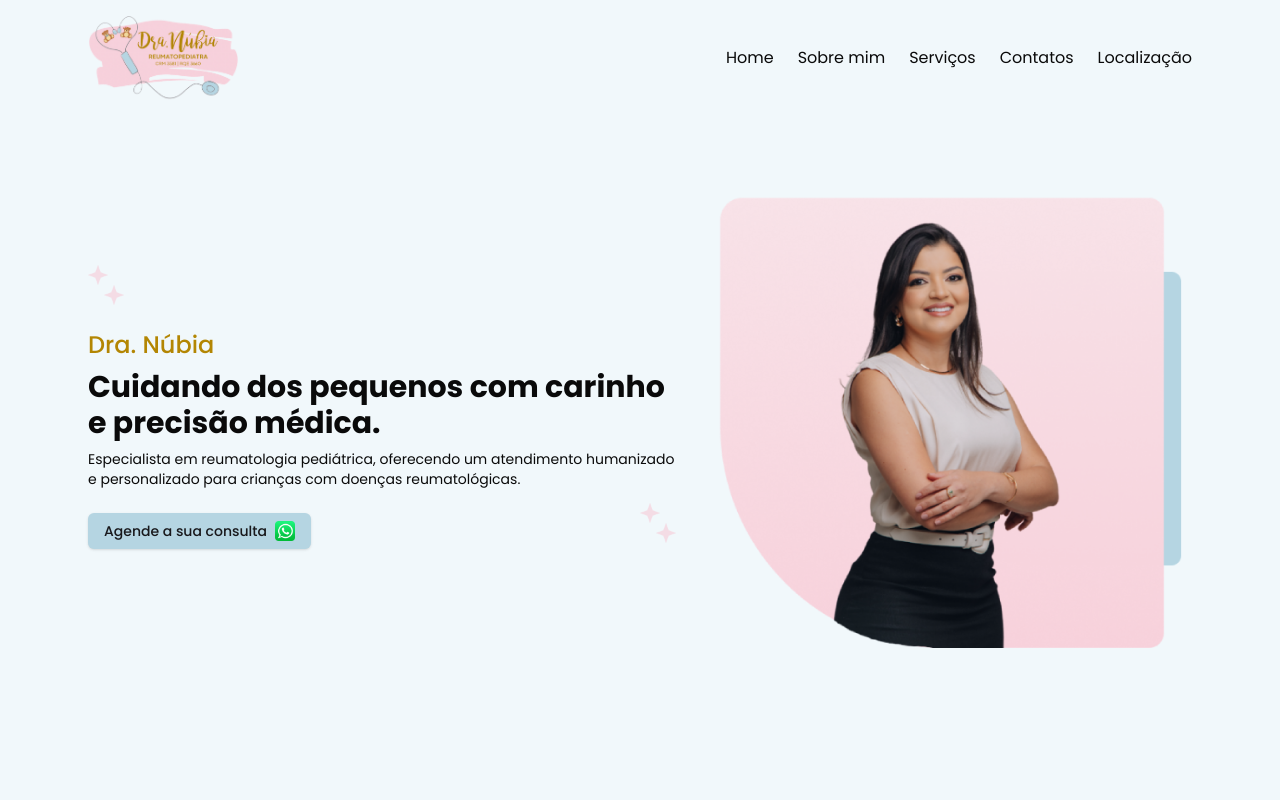
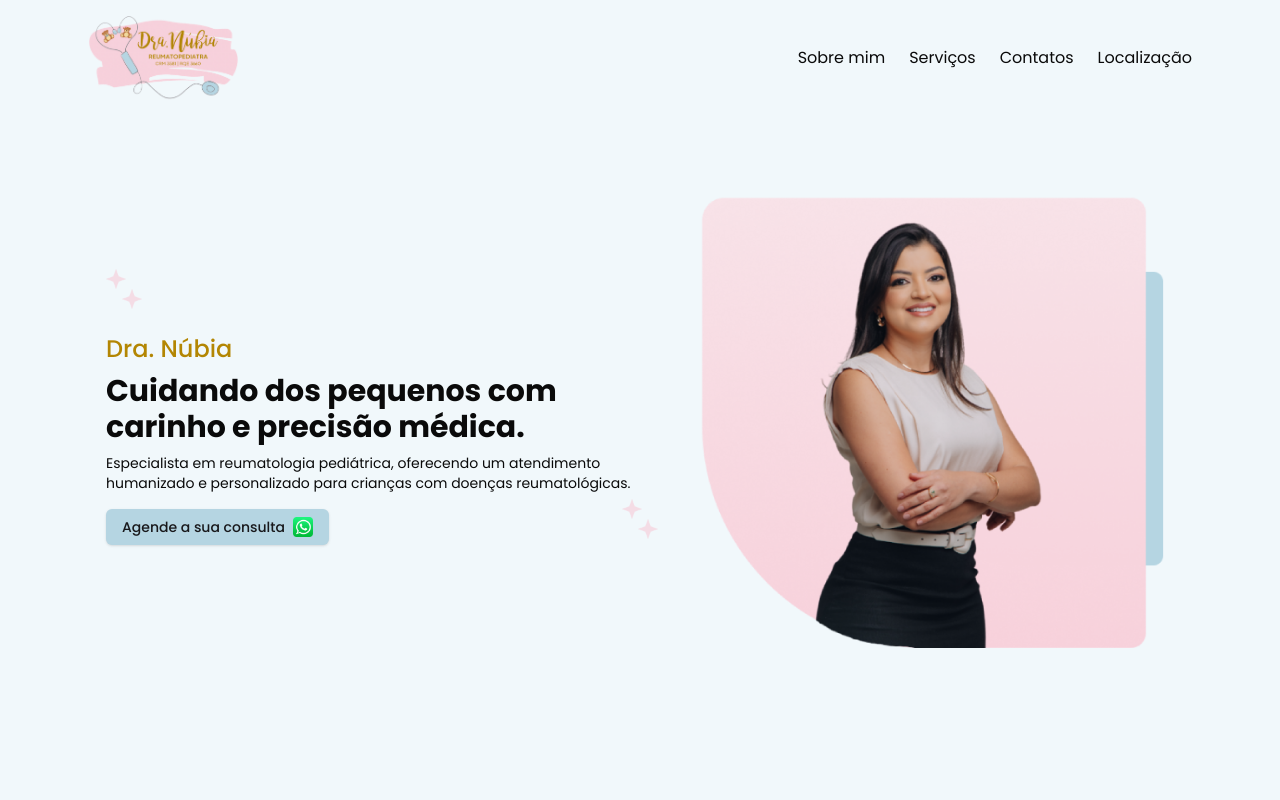
Before and after one commit to willyancr/dra-nubia, a Next.js app: page / in a window 1280 px wide. Shown: the top 800 px of the page. Built offline with nearby package versions, Linux system fonts and the light colour scheme.

Commit message:
feat: Add Framer Motion animations to Home section and update navigation

```diff
--- a/package.json
+++ b/package.json
@@ -13,6 +13,7 @@
     "@radix-ui/react-slot": "^1.1.1",
     "class-variance-authority": "^0.7.1",
     "clsx": "^2.1.1",
+    "framer-motion": "^12.0.11",
     "lucide-react": "^0.474.0",
     "next": "14.2.23",
     "react": "^18",
--- a/src/app/(dra-nubia)/(sections)/header.tsx
+++ b/src/app/(dra-nubia)/(sections)/header.tsx
@@ -3,7 +3,6 @@ import Link from "next/link";
 
 export default function Header() {
   const navItemsHome = [
-    { id: 1, title: "Home", href: "/#home" },
     { id: 2, title: "Sobre mim", href: "/#about" },
     { id: 3, title: "Serviços", href: "/#services" },
     { id: 4, title: "Contatos", href: "/#contact" },
--- a/src/app/(dra-nubia)/(sections)/home.tsx
+++ b/src/app/(dra-nubia)/(sections)/home.tsx
@@ -1,26 +1,67 @@
+"use client";
+
 import Stars from "@/components/stars";
 import { Button } from "@/components/ui/button";
+import { motion, useInView } from "framer-motion";
 import Image from "next/image";
+import { useRef } from "react";
 
 export default function Home() {
+  const ref = useRef(null);
+  const isInView = useInView(ref, { once: false, amount: 0.3 });
+
+  const containerVariants = {
+    hidden: { opacity: 0 },
+    visible: {
+      opacity: 1,
+      transition: {
+        staggerChildren: 0.1,
+      },
+    },
+  };
+
+  const itemVariants = {
+    hidden: { opacity: 0, y: 20 },
+    visible: { opacity: 1, y: 0 },
+  };
+
   return (
-    <div id="home" className="h-[700px] w-full overflow-hidden">
+    <div id="home" className="h-[700px] w-full overflow-hidden" ref={ref}>
       <div className="container flex flex-col">
         <div className="flex items-center justify-center gap-4 pt-8">
-          <div className="flex flex-col gap-2">
-            <div className="mb-4">
+          <motion.div
+            className="flex w-1/2 flex-col gap-2"
+            variants={containerVariants}
+            initial="hidden"
+            animate={isInView ? "visible" : "hidden"}
+          >
+            <motion.div className="mb-4" variants={itemVariants}>
               <Stars />
-            </div>
-            <h1 className="text-2xl font-medium text-tertiary">Dra. Núbia</h1>
-            <p className="text-3xl font-bold">
+            </motion.div>
+
+            <motion.h1
+              className="text-2xl font-medium text-tertiary"
+              variants={itemVariants}
+            >
+              Dra. Núbia
+            </motion.h1>
+
+            <motion.p className="text-3xl font-bold" variants={itemVariants}>
               Cuidando dos pequenos com carinho e precisão médica.
-            </p>
-            <p className="text-sm">
+            </motion.p>
+
+            <motion.div className="text-sm" variants={itemVariants}>
               Especialista em reumatologia pediátrica, oferecendo um atendimento
               humanizado e personalizado para crianças com doenças
               reumatológicas.
-            </p>
-            <div className="flex items-center justify-between">
+              <motion.div
+                className="flex items-center justify-between"
+                variants={itemVariants}
+              >
+                <motion.div
+                  whileHover={{ scale: 1.05 }}
+                  whileTap={{ scale: 0.95 }}
+                >
                   <Button className="mt-4 w-fit bg-[#b5d5e2] text-zinc-900 transition-all hover:brightness-95">
                     {" "}
                     Agende a sua consulta{" "}
@@ -32,9 +73,17 @@ export default function Home() {
                       quality={100}
                     />
                   </Button>
+                </motion.div>
                 <Stars />
-            </div>
-          </div>
+              </motion.div>
+            </motion.div>
+          </motion.div>
+
+          <motion.div
+            initial={{ opacity: 0, x: 50 }}
+            animate={isInView ? { opacity: 1, x: 0 } : { opacity: 0, x: 50 }}
+            transition={{ duration: 0.8, ease: "easeOut" }}
+          >
             <Image
               src="/rectangle_foto1.png"
               alt="Hero"
@@ -42,17 +91,8 @@ export default function Home() {
               height={400}
               quality={100}
             />
+          </motion.div>
         </div>
-        {/* <div>
-          <Image
-            src="/vector.png"
-            alt="Hero"
-            width={500}
-            height={300}
-            quality={100}
-            className="opacity-50"
-          />
-        </div> */}
       </div>
       <div className=""></div>
     </div>
```
Also changed, not shown: 1 other file (tests, documents, lock files or other folders). Lines whose indentation alone changed are shown as unchanged.
